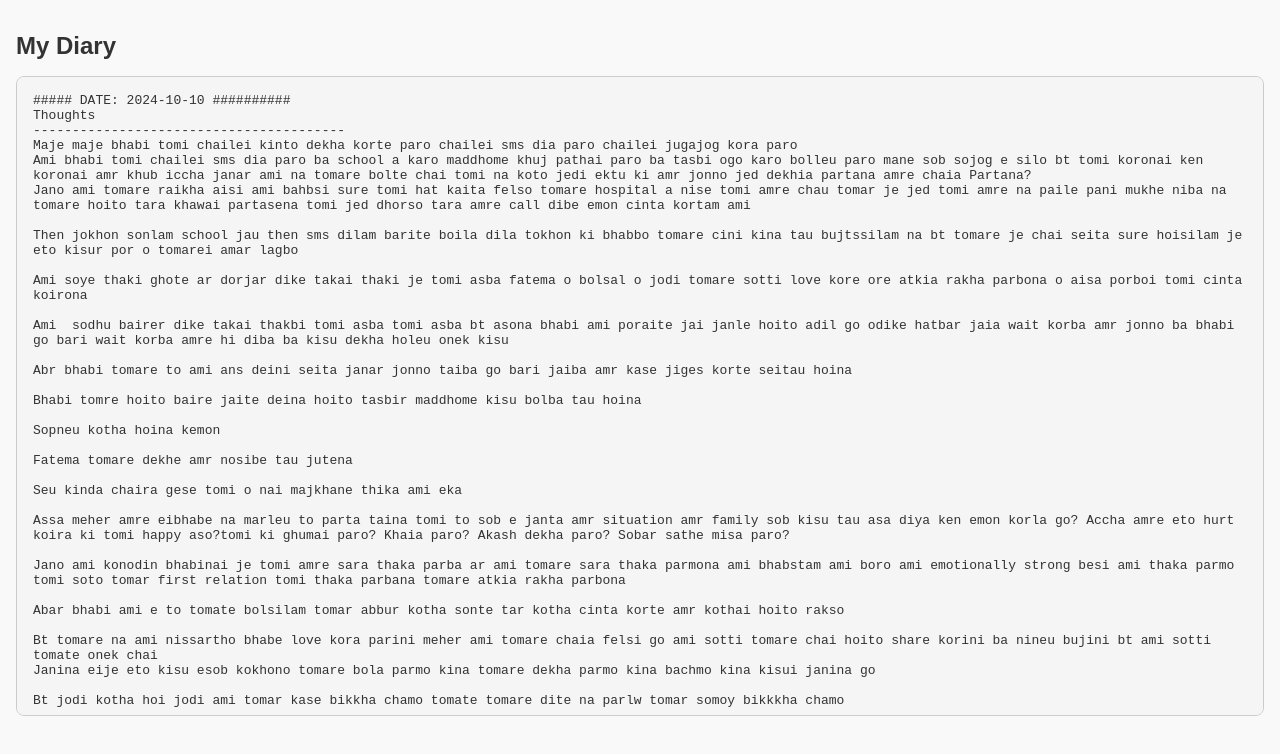
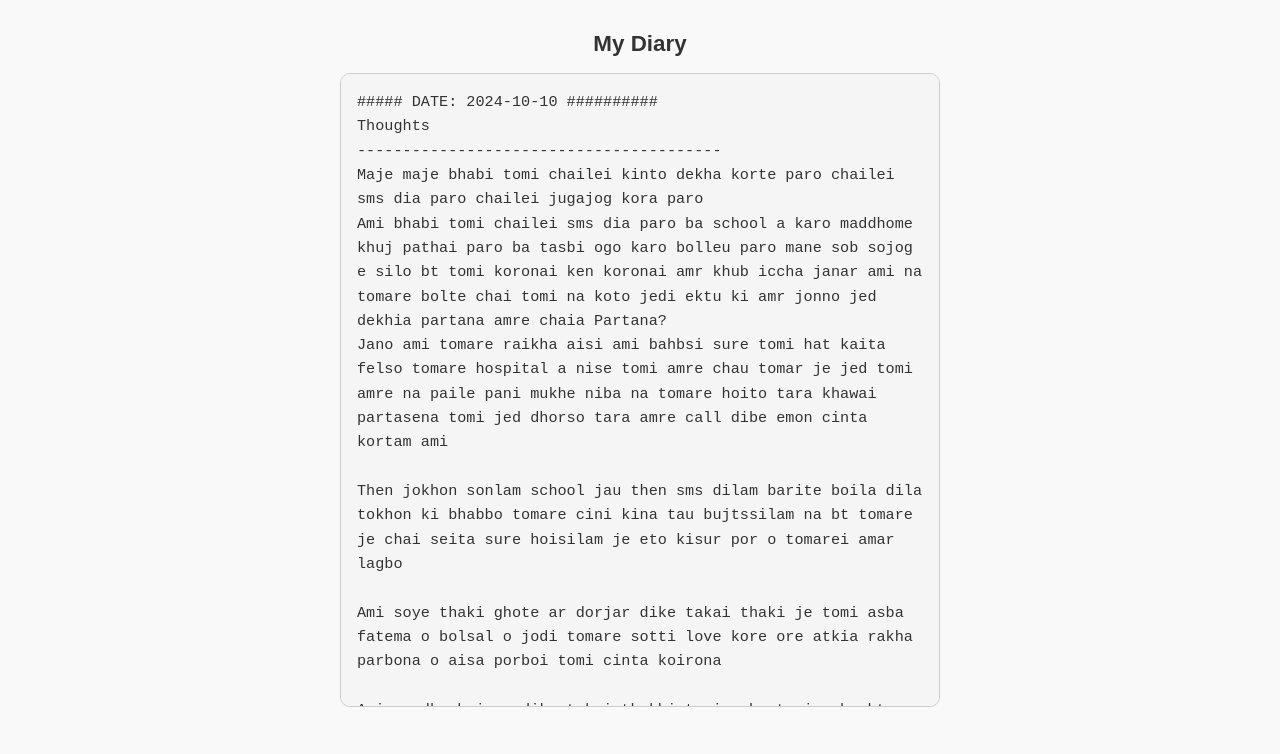
Before and after one commit to mahfuj69/mehers-diary, a Next.js app: page / in a window 1280 px wide. Shown: the top 754 px of the page. Built offline with nearby package versions, Linux system fonts and the light colour scheme.

Commit message:
Refactor diary component layout and styles
Updated styling and layout for the diary component.

```diff
--- a/app/page.js
+++ b/app/page.js
@@ -9,7 +9,9 @@ export default function Home() {
     fetch('/diary.txt')
       .then((res) => res.text())
       .then((text) => {
-        const entries = text.split(/(?=^##### DATE: \d{4}-\d{2}-\d{2} ##########)/gm);
+        const entries = text.split(
+          /(?=^##### DATE: \d{4}-\d{2}-\d{2} ##########)/gm
+        );
 
         const reversed = entries
           .map((e) => e.trimEnd())
@@ -28,29 +30,44 @@ export default function Home() {
     <main
       style={{
         padding: '1rem',
-        width: '100%',
-        maxWidth: '100%',
+        maxWidth: '600px',
+        margin: '0 auto',
         fontFamily: 'Arial, sans-serif',
-        boxSizing: 'border-box',
       }}
     >
-      <h1 style={{ fontSize: '1.5rem', marginBottom: '1rem' }}>My Diary</h1>
-      <pre
+      <h1
         style={{
-          whiteSpace: 'pre-wrap',
+          fontSize: '1.4rem',
+          marginBottom: '1rem',
+          textAlign: 'center',
+        }}
+      >
+        My Diary
+      </h1>
+
+      {/* Scrollable diary box */}
+      <div
+        style={{
+          maxHeight: '75vh',
+          overflowY: 'auto',
           backgroundColor: '#f5f5f5',
           padding: '1rem',
-          borderRadius: '8px',
+          borderRadius: '10px',
           border: '1px solid #ccc',
-          overflowWrap: 'break-word',
-          width: '100%',
-          maxHeight: '80vh',
-          overflowY: 'auto',
-          boxSizing: 'border-box',
         }}
       >
-        {diaryContent}
-      </pre>
+        <pre
+          style={{
+            whiteSpace: 'pre-wrap',
+            wordBreak: 'break-word',
+            margin: 0,
+            fontSize: '0.95rem',
+            lineHeight: '1.6',
+          }}
+        >
+          {diaryContent}
+        </pre>
+      </div>
     </main>
   );
 }
```
